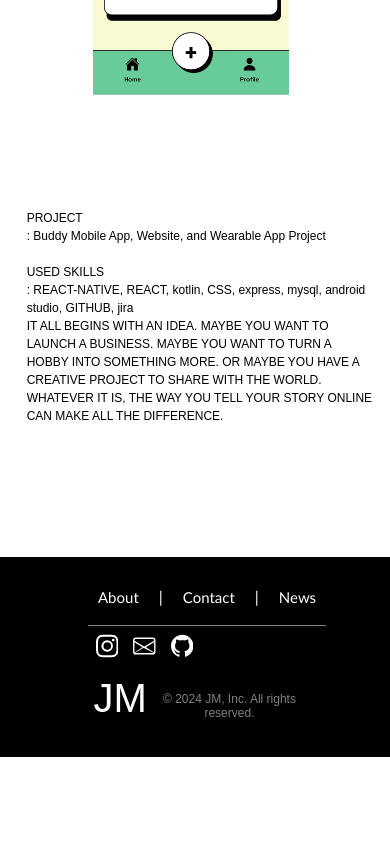
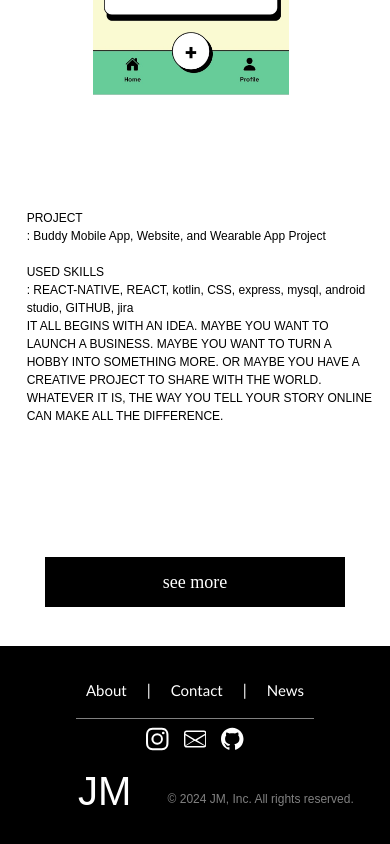
Before and after one commit to hshy1839/myweb, a React (Create React App) app: page / in a window 390 px wide. Shown: the part 5346-6190 px from the top of the page. Before the commit the page ends 6103 px from the top, so only its background shows below. Built offline with nearby package versions, Linux system fonts and the light colour scheme.

Commit message:
footer 반응형 추가 및 더보기; 버튼

```diff
--- a/src/components/Main.js
+++ b/src/components/Main.js
@@ -297,7 +297,9 @@ const Main = () => {
                             HOBBY INTO SOMETHING MORE. OR MAYBE YOU HAVE A CREATIVE PROJECT TO SHARE WITH THE WORLD. <br />
                             WHATEVER IT IS, THE WAY YOU TELL YOUR STORY ONLINE CAN MAKE ALL THE DIFFERENCE.  <br />
                         </div>
+
                     </div>
+                    <button className='more_btn'>see more</button>
                 </div>
             </div>
         </div>
--- a/src/css/Footer.css
+++ b/src/css/Footer.css
@@ -139,22 +139,20 @@
     .footer-container {
         overflow-x: hidden;
         width: 100%;
-        height: 200px;
+        height: auto;
     }
     .footer-top {
         display: flex;
         flex-direction: column;
         justify-content: center;
         border-bottom: none;
-        width: 60%;
-        margin-left: auto;
-        margin-right: auto;
+        width: 100%;
+        align-items: center;
         padding: 10px;
     }
     .footer-top-menu{
         color: white;
-        margin-top: 0%;
-        margin-right: auto;
+        margin-left: auto;
         font-family: 'Trebuchet MS', 'Lucida Sans Unicode', 'Lucida Grande', 'Lucida Sans', Arial, sans-serif;
         border-bottom: 1px solid gray;
         line-height: 3.5;
@@ -175,8 +173,9 @@
     }
     .card {
         margin-top: 0%;
+        justify-content: center;
         margin-left: 0;
-        margin-right: 0%;
+        margin-right: 0;
         display: flex;
         height: 40px;
         width: 150px;
@@ -185,8 +184,7 @@
       .footer-body-container{
         display: flex;
         flex-direction: row;
-        margin-left: auto;
-        margin-right: auto;
+        justify-content: center;
         margin-top: 0%;
         margin-bottom: 50px;
       }
@@ -195,17 +193,19 @@
         margin-left: 0%;
         width: 80%;
         display: flex;
+        align-items: center;
         flex-direction: row;
+        margin-left: auto;
       }
       .footer-body-logo {
         font-size: 40px;
         text-align: left;
-        margin-left: 30%;
       }
       .footer-body-copyright {
         color: gray;
         font-size: 12px;
         margin-left: auto;
+        margin-right: auto;
         margin-top: 5%;
       }
 
--- a/src/css/Main.css
+++ b/src/css/Main.css
@@ -560,6 +560,24 @@ if there is 20 put 20 */
   cursor: pointer;
   font-size: 80px;
 }
+.more_btn {
+  background-color: black;
+  color: white;
+  width: 300px;
+  height: 50px;
+  border: none;
+  margin-bottom: 10%;
+  cursor: pointer;
+  font-size: 18px;
+  transition: 0.2s ease background-color;
+  font-family: 'Bebas Neue';
+}
+.more_btn:hover {
+  background-color: gray;
+}
+.more_btn:active {
+  background-color: black;
+}
 
 @media only screen and (max-width: 768px) {
 
```
